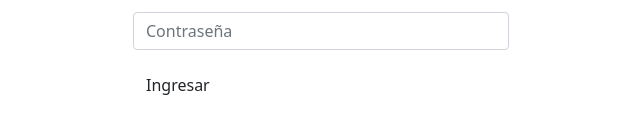
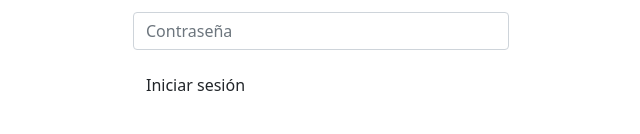
Before and after one commit to fraced97/SA_Practicas, an Angular app in the folder Practicas/Practica-3/: page / in a window 1280 px wide. Shown: the part 298-432 px from the top of the page, without its empty margins (319-959 px from the left). Built offline with nearby package versions, Linux system fonts and the light colour scheme.

Commit message:
Iniciar sesion

```diff
--- a/Practicas/Practica-3/src/app/login/login.component.html
+++ b/Practicas/Practica-3/src/app/login/login.component.html
@@ -10,7 +10,7 @@
                 <label for="exampleInputPassword1" class="form-label">Contraseña</label>
                 <input placeholder="Contraseña" type="password" class="form-control" name="exampleInputPassword1" [(ngModel)]="password">
             </div>
-            <button type="submit" class="btn btn-warn" (click)="inicioIniciarSesion()">Ingresar</button>
+            <button type="submit" class="btn btn-warn" (click)="inicioIniciarSesion()">Iniciar sesión</button>
         </form>
       </div>
     </div>
```
